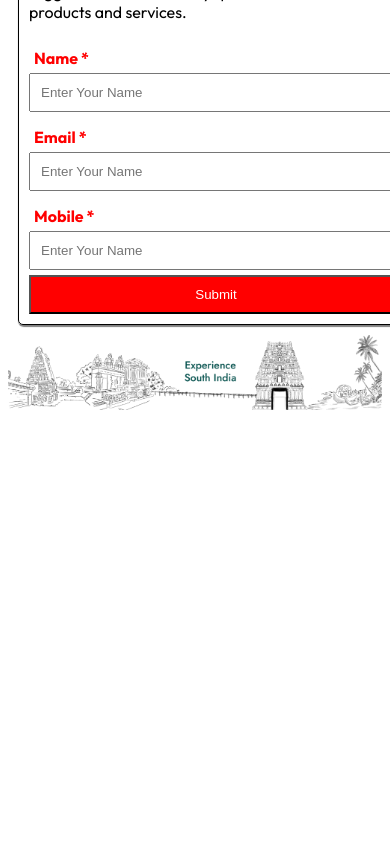
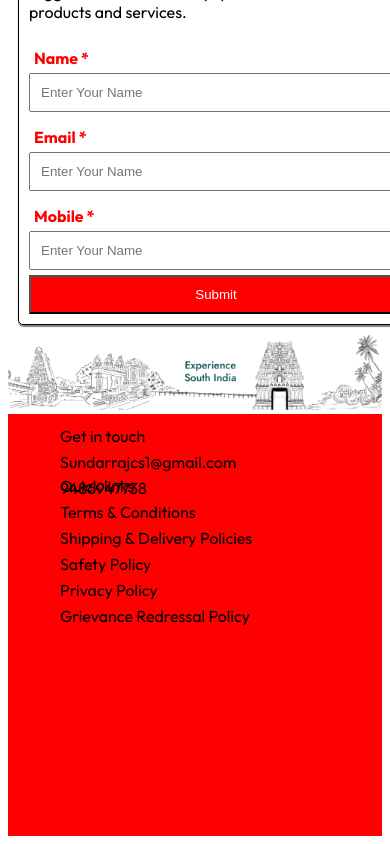
Before and after one commit to sundarraj33/Karupatti_bench, a React (Vite) app: page / in a window 390 px wide. Shown: the part 5575-6419 px from the top of the page. Before the commit the page ends 5997 px from the top, so only its background shows below. Built offline with nearby package versions, Linux system fonts and the light colour scheme; a web font is replaced by a local one.

Commit message:
updated Footware

```diff
--- a/src/App.css
+++ b/src/App.css
@@ -433,3 +433,188 @@ body{
 /*------------------------- Animation Card -------------------------------------------- */
 
     /*----------------------------- Animation Card ---------------------------------------- */
+
+
+     /* ---------------------   Mobile and Rotate Device -------------------------------------- */
+
+@media(max-width:480px) and (max-width :767px){
+    .ullist{
+        width: 100%;
+        height: 50vh;
+        background-color: red;
+        display: flex;
+        flex-direction: column;
+        /* justify-content: space-between; */
+        /* alig */
+       }
+       ul {
+        display: flex;
+        flex-direction: column;
+        align-items: flex-start;
+        margin: 10px;
+        /* background-color: #1ce53a; */
+       }
+       ul li{
+        list-style: none;
+        padding: 2px;
+       }
+       ul li:hover{
+        cursor: pointer;
+       }
+       ul img{
+        height: 100px;
+        width: 300px;
+        background-color: red;
+       }
+       .footer-container{
+        width: 100%;
+        height: 100%;
+        background-color: rgb(5, 0, 83);
+        color: white;
+       }
+}
+
+/* ---------------------   Mobile and Rotate Device Media Query End -------------------------------------- */
+
+
+
+
+
+/* ---------------------   Taplat Media Query Start  -------------------------------------- */
+@media(min-width:768px) and (max-width :991px){
+    .ullist{
+        width: 100%;
+        height: 50vh;
+        background-color: red;
+        display: flex;
+        flex-direction: row;
+        justify-content: space-between;
+       }
+       ul li{
+        list-style: none;
+        padding: 2px;
+       }
+       ul li:hover{
+        cursor: pointer;
+       }
+       ul img{
+        height: 100px;
+        width: 300px;
+        background-color: red;
+       }
+       .footer-container{
+        width: 100%;
+        height: 100%;
+        background-color: rgb(5, 0, 83);
+        color: white;
+       }
+}
+/* ---------------------   Taplat Media Query End   -------------------------------------- */
+
+
+
+
+
+/* ---------------------   Laptop Query Start  -------------------------------------- */
+
+@media(min-width:992px) and (max-width:1199px){
+   .ullist{
+    width: 100%;
+    height: 50vh;
+    background-color: red;
+    display: flex;
+    flex-direction: row;
+    justify-content: space-between;
+   }
+   ul li{
+    list-style: none;
+    padding: 2px;
+   }
+   ul li:hover{
+    cursor: pointer;
+   }
+   ul img{
+    height: 100px;
+    width: 300px;
+    background-color: red;
+   }
+   .footer-container{
+    width: 100%;
+    height: 100%;
+    background-color: rgb(5, 0, 83);
+    color: white;
+   }
+}
+
+/* ---------------------   Laptop Query End -------------------------------------- */
+
+
+
+
+/* ---------------------   Computer Query Start  -------------------------------------- */
+
+@media(min-width:1200px) and (max-width:1919px){
+    .ullist{
+        width: 100%;
+        height: 50vh;
+        background-color: red;
+        display: flex;
+        flex-direction: row;
+        justify-content: space-between;
+       }
+       ul li{
+        list-style: none;
+        padding: 2px;
+       }
+       ul li:hover{
+        cursor: pointer;
+       }
+       ul img{
+        height: 100px;
+        width: 300px;
+        background-color: red;
+       }
+       .footer-container{
+        width: 100%;
+        height: 100%;
+        background-color: rgb(5, 0, 83);
+        color: white;
+       }
+}
+
+/* ---------------------    Computer Query End  -------------------------------------- */
+
+
+
+
+
+/* ---------------------   Big Screen Query Start  -------------------------------------- */
+@media(min-width:1920px){
+    .ullist{
+        width: 100%;
+        height: 50vh;
+        background-color: red;
+        display: flex;
+        flex-direction: row;
+        justify-content: space-between;
+       }
+       ul li{
+        list-style: none;
+        padding: 2px;
+       }
+       ul li:hover{
+        cursor: pointer;
+       }
+       ul img{
+        height: 100px;
+        width: 300px;
+        background-color: red;
+       }
+       .footer-container{
+        width: 100%;
+        height: 100%;
+        background-color: rgb(5, 0, 83);
+        color: white;
+       }
+}
+/* ---------------------   Big Screen Query End  -------------------------------------- */
--- a/src/App.jsx
+++ b/src/App.jsx
@@ -6,6 +6,7 @@ import Main_image from './Main_image'
 import Navbar1 from './Navbar1'
 import Why from './Why'
 import Contact from './Contact'
+import Footer from './Footer'
 
 function App() {
   return (
@@ -18,6 +19,7 @@ function App() {
       <Feedback />
       <Animation_card />
       <Contact />
+      <Footer />
     </>
   )
 }
--- /dev/null
+++ b/src/Footer.jsx
@@ -0,0 +1,29 @@
+const Footer = ()=>{
+    return(
+        <>
+            <div className="conatiner-fluid footer-container">
+                <div className="ullist">
+                    <ul>
+                        <li><a>Get in touch</a></li>
+                        <li><a>Sundarrajcs1@gmail.com</a></li>
+                        <li><a>9486947738</a></li>
+                    </ul>
+                    <ul >
+                        <li><a>Quick links</a></li>
+                        <li><a>Terms & Conditions</a></li>
+                        <li><a>Shipping & Delivery Policies</a></li>
+                        <li><a>Safety Policy</a></li>
+                        <li><a>Privacy Policy</a></li>
+                        <li><a>Grievance Redressal Policy</a></li>
+                    </ul>
+                    {/* <ul>
+                        <li><a>Download our app</a></li>
+                        <li><a><img src='https://e7.pngegg.com/pngimages/912/1019/png-clipart-app-store-google-play-apple-apple-text-logo.png'></img></a></li>
+                    </ul> */}
+                </div>
+            </div>
+        </>
+    )
+}
+
+export default Footer;
```
